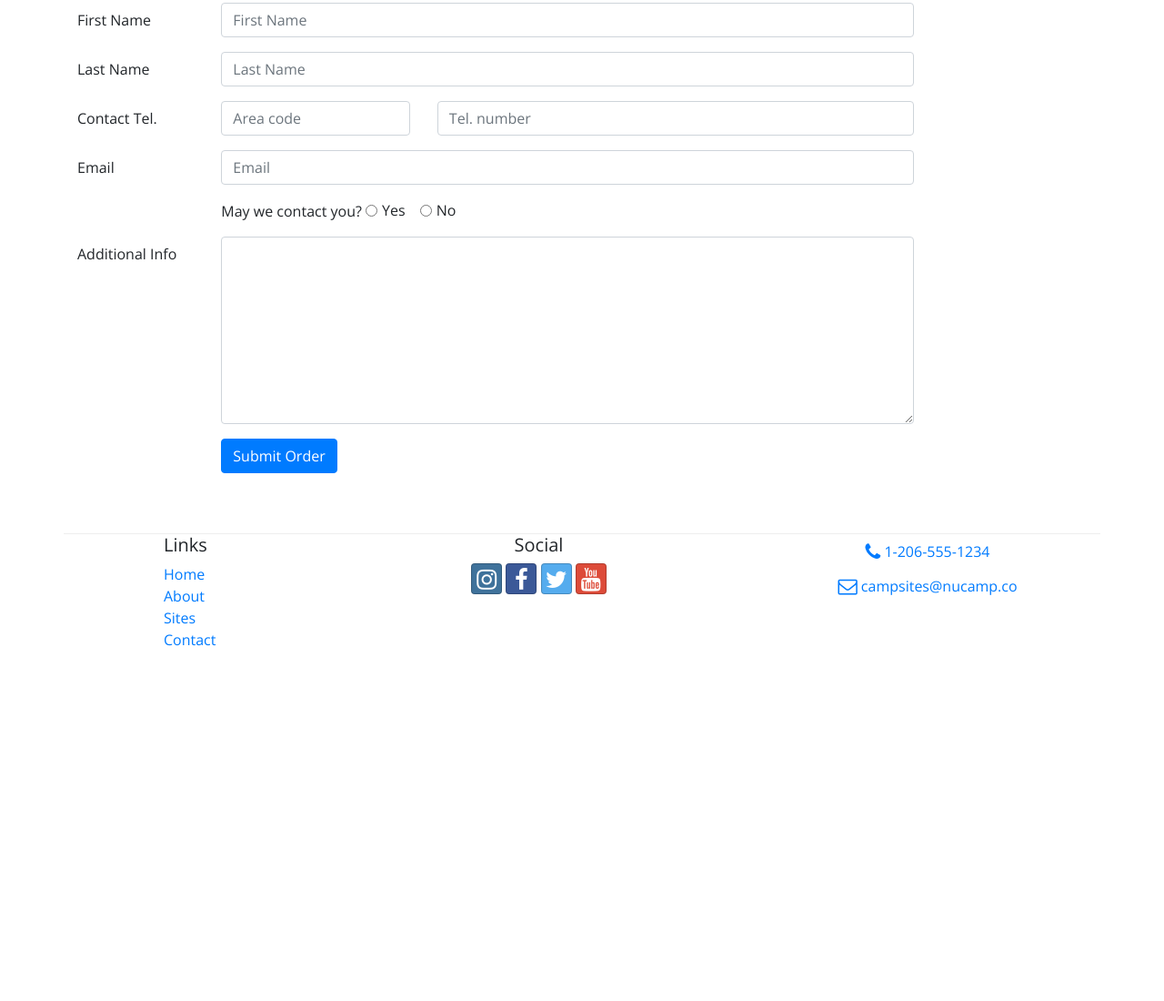
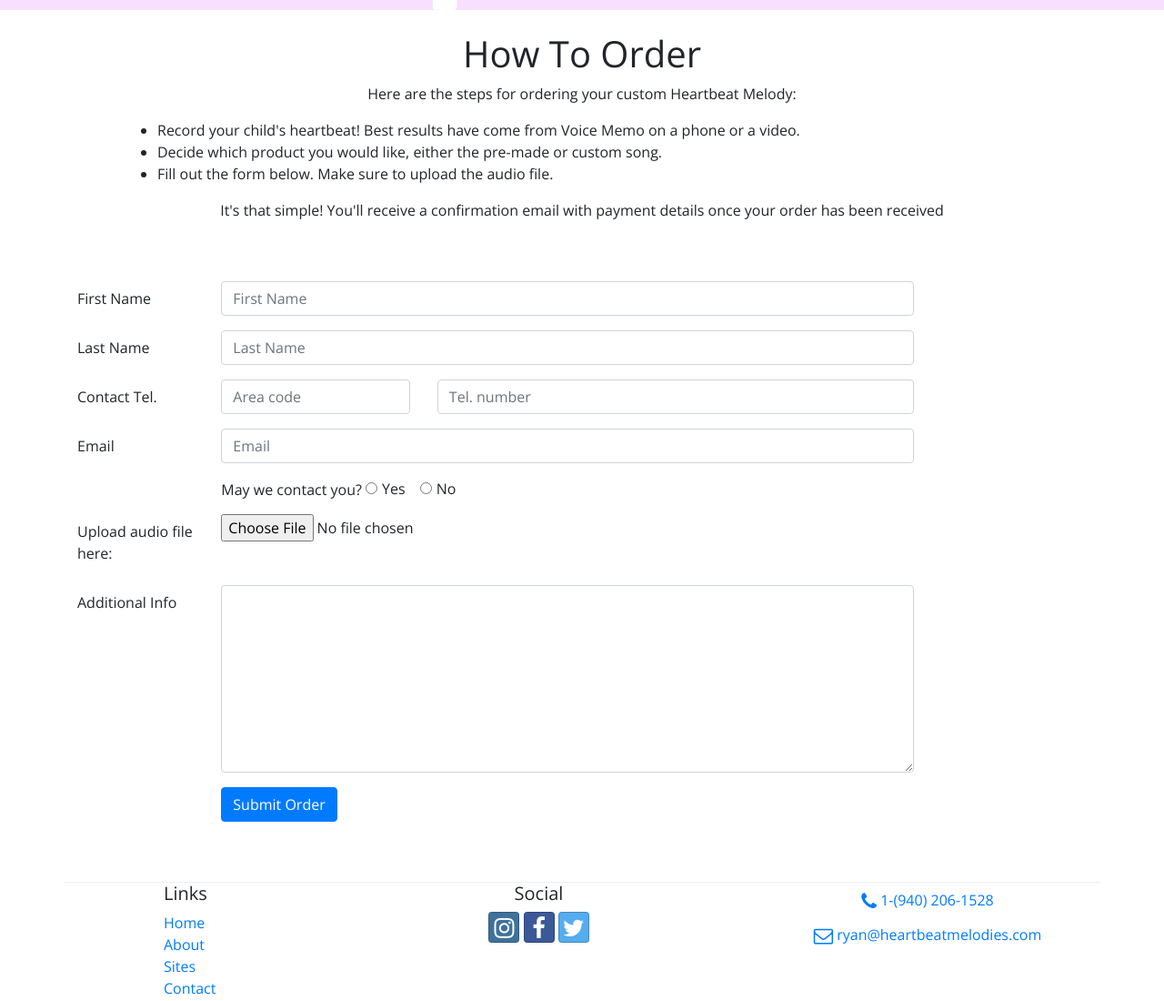
Before and after one commit to rlpool06/heartbeatmelodies, a website: page order.html in a window 1280 px wide. Shown: the part 420-1520 px from the top of the page at 91% size. Before the commit the page ends 1151 px from the top, so only its background shows below. Drawn offline with nearby package versions, Linux system fonts and the light colour scheme.

Commit message:
order form nov28

```diff
--- a/order.html
+++ b/order.html
@@ -20,7 +20,7 @@
 
 <body>
 
-    <nav class="navbar navbar-expand-sm navbar-dark fixed-top">
+    <nav class="navbar navbar-expand-sm navbar-dark">
         <div class="container">
             <a class="navbar-brand" href="#"><img src="fwdlogos/Heartbeat Melodies WHT logo.png" height="30" width="30"/></a>
              <button class="navbar-toggler" type="button" data-toggle="collapse" data-target="#nucampNavbar"><span class="navbar-toggler-icon"></span></button>
@@ -41,21 +41,28 @@
         </div>
     </div>
 
-    <div class="container">
-        <!-- <div class="row row-content align-items-center">
-            <div class="col-sm-4">
-                <h5>Our Address</h5>
-                <address>
-                    1 Nucamp Way<br />
-                    Seattle, WA 98001<br />
-                    U.S.A.
-                </address>
+    <div class="container mt-4">
+        <div class="row">
+            <div class="col">
+                <h1 class="d-flex justify-content-center">How To Order</h1>
             </div>
+        </div>
+        <div class="row">
             <div class="col">
-				<a role="button" class="btn btn-link" href="tel:+12065551234"><i class="fa fa-phone"></i> 1-206-555-1234</a><br>
-            	<a role="button" class="btn btn-link" href="mailto:campsites@nucamp.co"><i class="fa fa-envelope-o"></i> campsites@nucamp.co </a>
+                <p class="d-flex justify-content-center">Here are the steps for ordering your custom Heartbeat Melody:
+                    <ul class="ml-5">
+                        <li>Record your child's heartbeat! Best results have come from Voice Memo on a phone or a video.</li>
+                        <li>Decide which product you would like, either the pre-made or custom song.</li>
+                        <li>Fill out the form below.  Make sure to upload the audio file.</li>
+                    </ul>
+                </p>
             </div>
-        </div> -->
+        </div>
+        <div class="row">
+            <div class="col">
+                <p class="d-flex justify-content-center">It's that simple!  You'll receive a confirmation email with payment details once your order has been received</p>
+            </div>
+        </div>
 
         <div class="row row-content">
             <div class="col-md-10">
@@ -101,6 +108,12 @@
                         </div>
                     </div>
                     <div class="form-group row">
+                        <label class="col col-form-label">Upload audio file here:</label>
+                        <div class="col-md-10">
+                            <input type="file" class="form-control-file">
+                        </div>
+                    </div>
+                    <div class="form-group row">
                         <label for="feedback" class="col-md-2 col-form-label">Additional Info</label>
                         <div class="col-md-10">
                             <textarea class="form-control" id="feedback" name="feedback" rows="8"></textarea>
@@ -134,11 +147,10 @@
                     <a class="btn btn-social-icon btn-instagram" href="http://instagram.com/"><i class="fa fa-instagram"></i></a>
                     <a class="btn btn-social-icon btn-facebook" href="http://facebook.com/"><i class="fa fa-facebook"></i></a>
                     <a class="btn btn-social-icon btn-twitter" href="http://twitter.com/"><i class="fa fa-twitter"></i></a>
-                    <a class="btn btn-social-icon btn-google" href="http://youtube.com/"><i class="fa fa-youtube"></i></a>
                 </div>
                 <div class="col-sm-4 text-center">
-                    <a role="button" class="btn btn-link" href="tel:+12065551234"><i class="fa fa-phone fa-lg text-primary"></i> 1-206-555-1234 </a><br />
-                    <a role="button" class="btn btn-link" href="mailto:campsites@nucamp.co"><i class="fa fa-envelope-o fa-lg text-primary"></i> campsites@nucamp.co </a>
+                    <a role="button" class="btn btn-link" href="tel:+19402061528"><i class="fa fa-phone fa-lg text-primary"></i> 1-(940) 206-1528 </a><br />
+                    <a role="button" class="btn btn-link" href="mailto:ryan@heartbeatmelodies.com"><i class="fa fa-envelope-o fa-lg text-primary"></i> ryan@heartbeatmelodies.com </a>
                 </div>
            </div>
         </div>
```
Also changed, not shown: aboutus.html (+7 -11 lines), services.html (+23 -4 lines).
